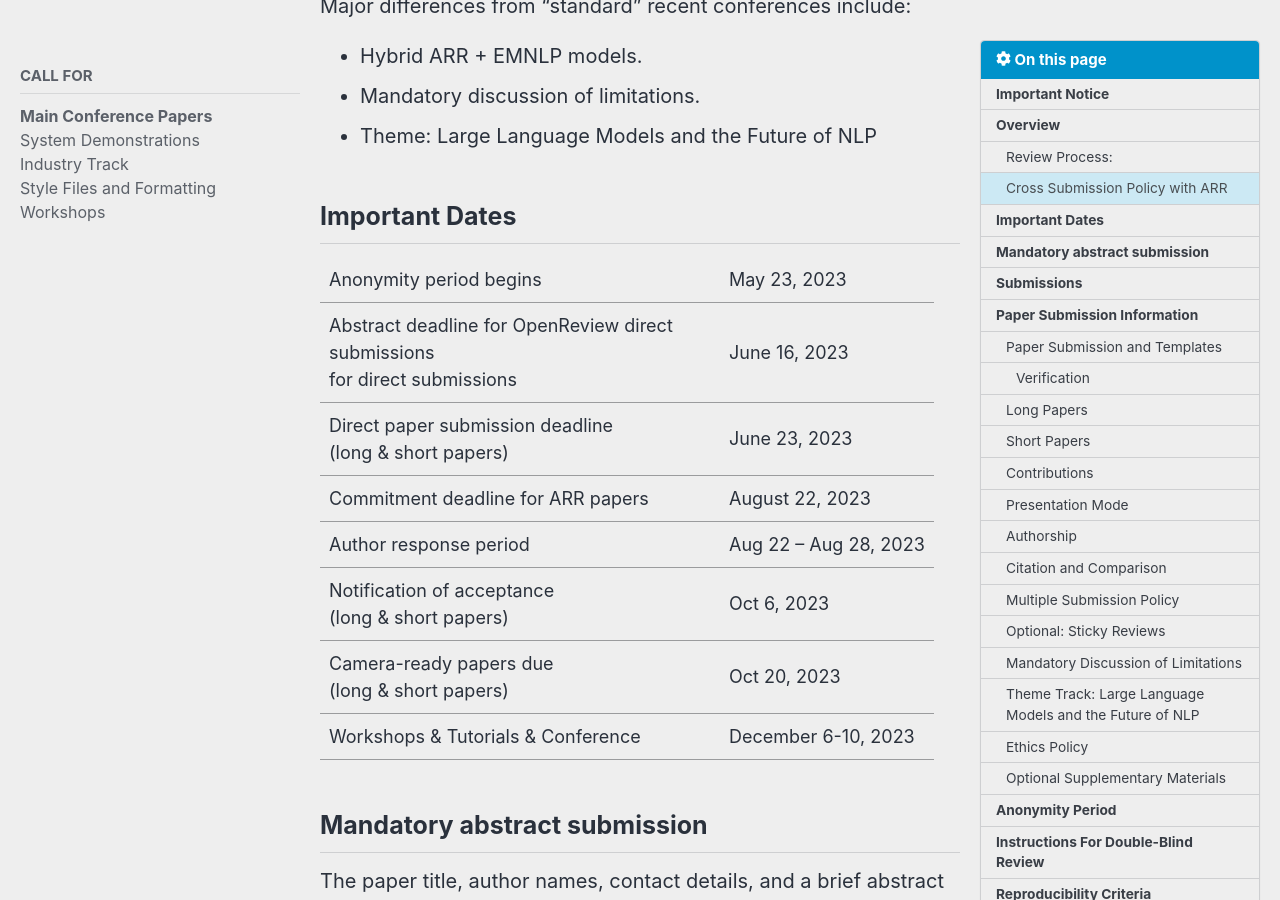
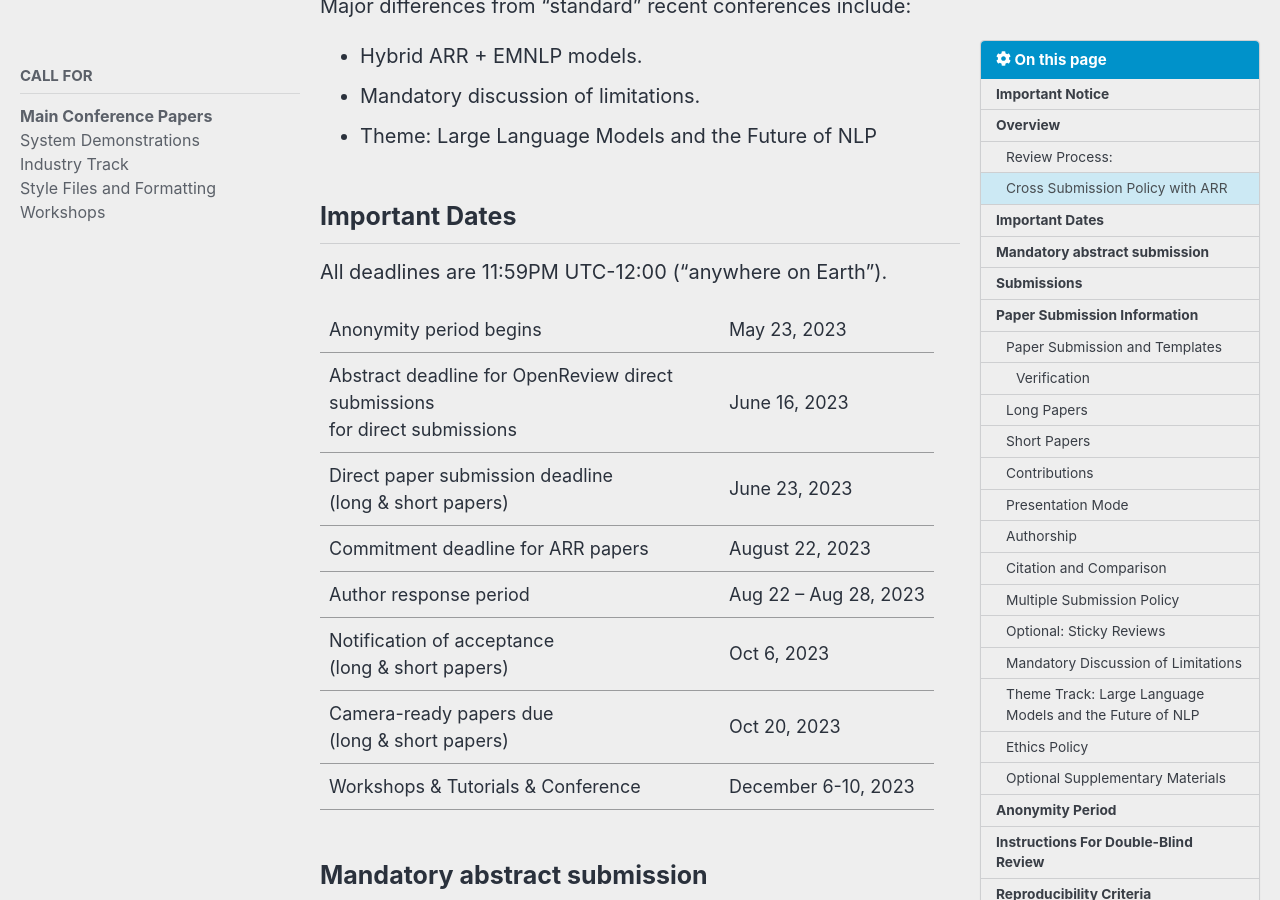
Before and after one commit to acl-org/emnlp-2023, a Jekyll site: the page built from _pages/calls/Main Conference Papers.md, in a window 1280 px wide and 900 px high, scrolled down 2824 px. Built offline with Jekyll 4.4.1, drawn with Linux system fonts in a browser that asks for light colours; cached includes are drawn as plain includes; nearby versions of some CDN libraries.

Commit message:
Add anywhere on earth

```diff
--- a/_pages/calls/Main Conference Papers.md
+++ b/_pages/calls/Main Conference Papers.md
@@ -55,6 +55,8 @@ Major differences from “standard” recent conferences include:
 
 
 ## Important Dates
+
+All deadlines are 11:59PM UTC-12:00 ("anywhere on Earth").
 
 <table style="width: 100%; font-size: .9em;">
   <tr>
```
